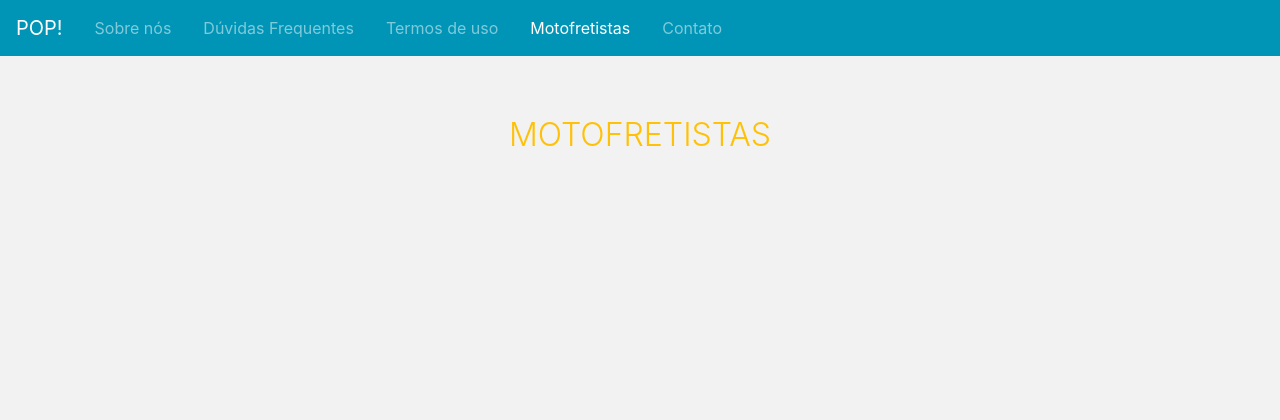
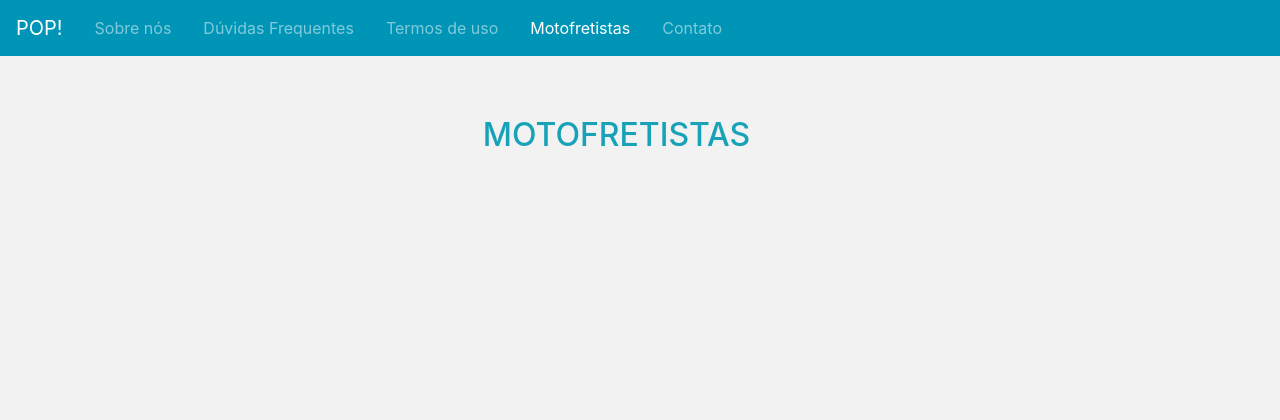
Before and after one commit to loraine-rodrigues/SitePOP, a PHP site: page /catalogo.php in a window 1280 px wide. Shown: the top 420 px of the page. Run offline with PHP 8.4, Linux system fonts and the light colour scheme.

Commit message:
Update catalogo.php

```diff
--- a/catalogo.php
+++ b/catalogo.php
@@ -25,7 +25,12 @@ catch (PDOException $excecao) {
         </style>
 
         <div class="container text-center">
-            <h2 class="font-weight-light text-warning">MOTOFRETISTAS</h2>
+            <div class="row">
+        <div class="col-md-11 text-center">
+
+            <h2 class="ml-5 text-info ">MOTOFRETISTAS</h2>
+        </div>
+    </div>
             <div class="container">
 
                 <?php
```
